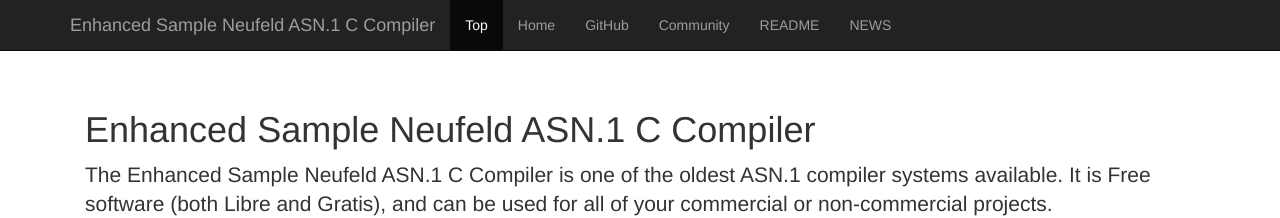
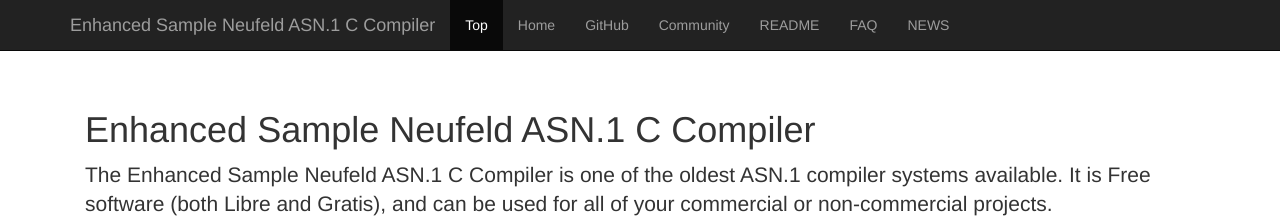
Before and after one commit to esnacc/esnacc.github.io, a Jekyll site: the page built from index.html, in a window 1280 px wide. Shown: the top 218 px of the page. Built offline with Jekyll 4.4.1, drawn with Linux system fonts in a browser that asks for light colours; nearby versions of some CDN libraries.

Commit message:
Update with a link to the FAQ
Because FAQs are important.

Signed-off-by: Aaron Conole <aconole@bytheb.org>

```diff
--- a/_layouts/default.html
+++ b/_layouts/default.html
@@ -28,6 +28,7 @@
               <li><a href="https://github.com/esnacc/esnacc-ng">GitHub</a></li>
               <li><a href="http://esnacc.org/community.html">Community</a></li>
               <li><a href="https://github.com/esnacc/esnacc-ng/blob/master/README.md">README</a></li>
+              <li><a href="https://github.com/esnacc/esnacc-ng/blob/master/FAQ.md">FAQ</a></li>
               <li><a href="https://github.com/esnacc/esnacc-ng/blob/master/NEWS">NEWS</a></li>
           </ul>
         </div><!--/.nav-collapse -->
```
